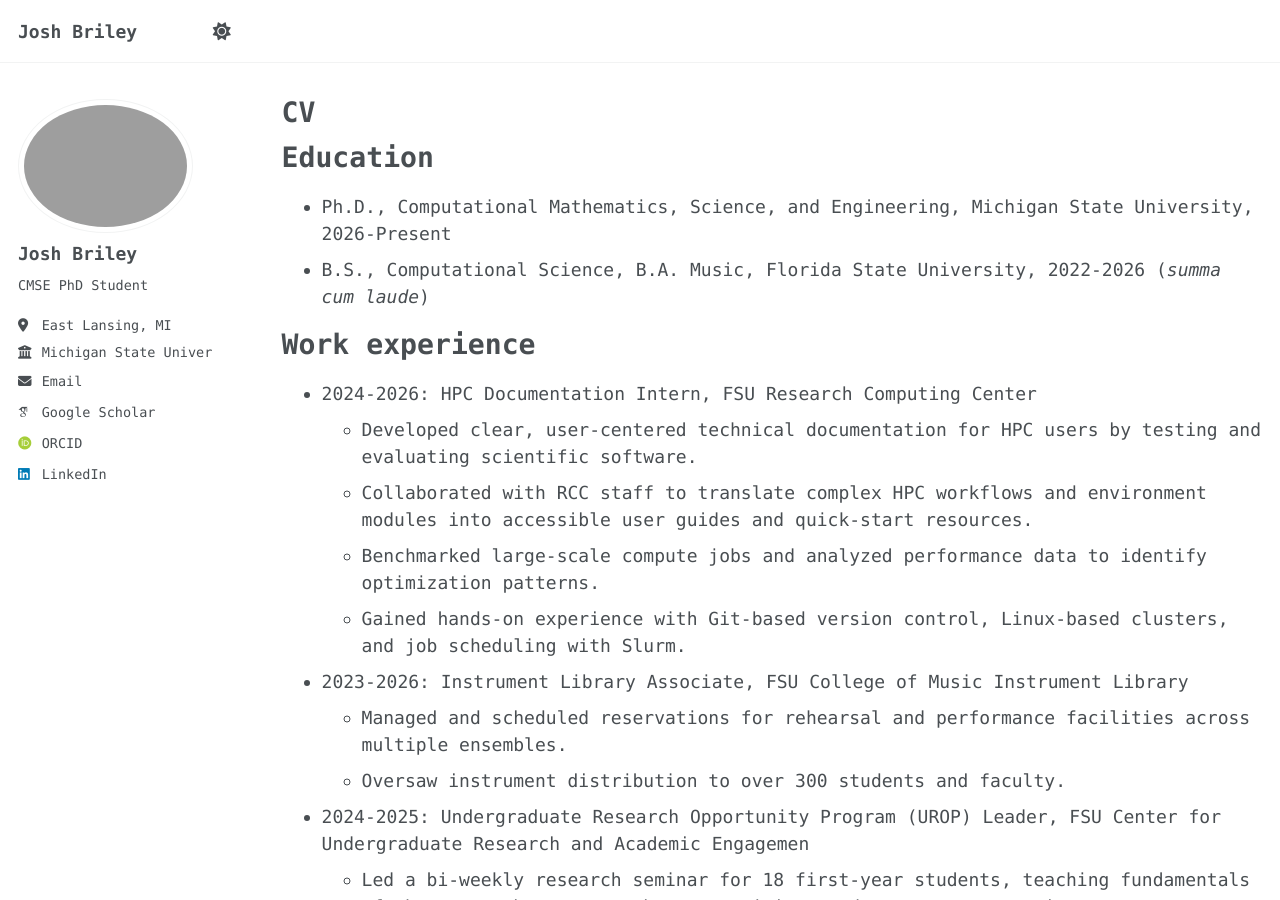
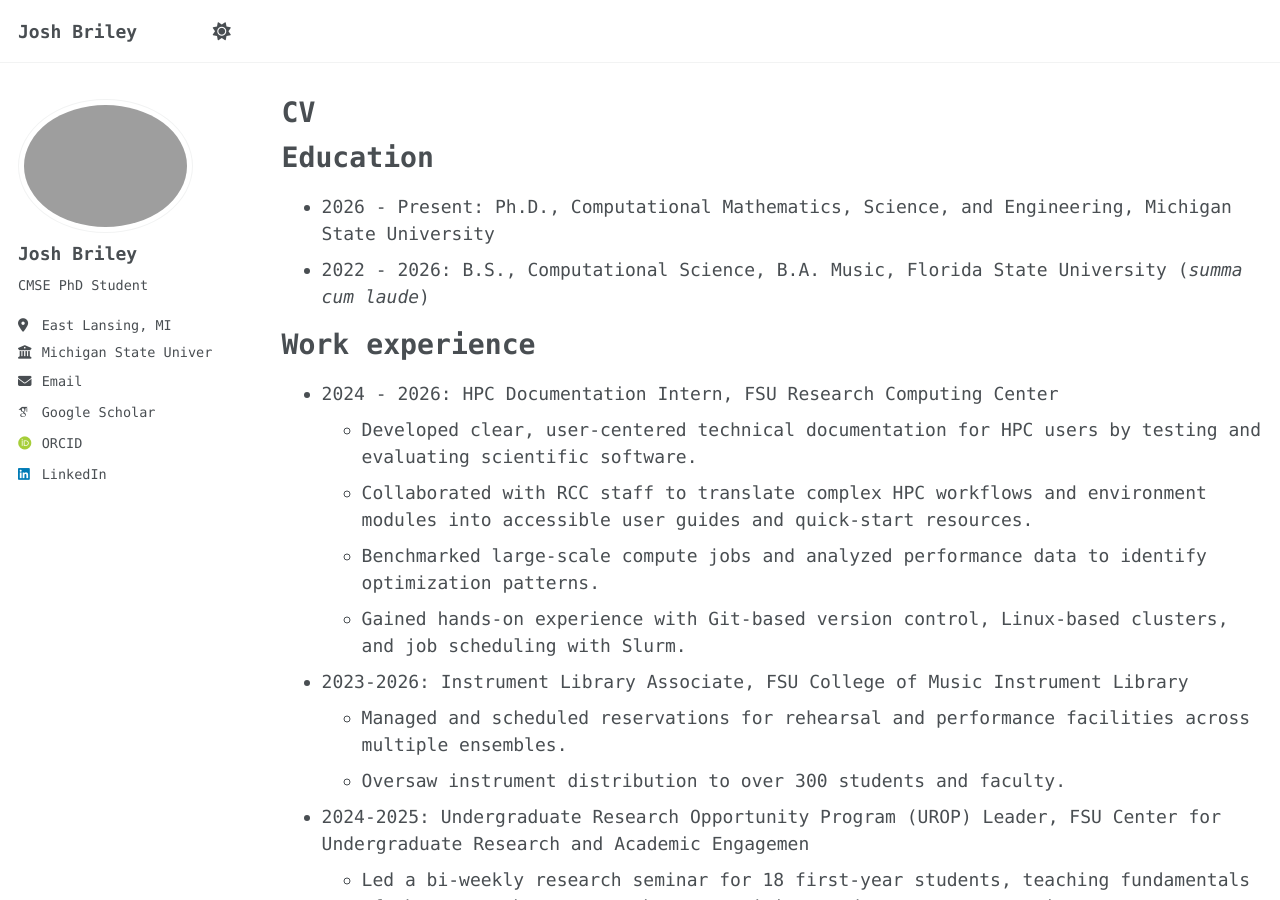
Before and after one commit to joshbriley/joshbriley.github.io, a Jekyll site: the page built from _pages/cv.md, in a window 1280 px wide and 900 px high. Built offline with Jekyll 4.4.1, drawn with Linux system fonts in a browser that asks for light colours; some web fonts are replaced; a script bundle is joined from its source files by our own code; library files that are not in the unit come from our copies.

Commit message:
Update formatting of education and work experience sections

```diff
--- a/_pages/cv.md
+++ b/_pages/cv.md
@@ -11,12 +11,12 @@ redirect_from:
 
 Education
 ======
-* Ph.D., Computational Mathematics, Science, and Engineering, Michigan State University, 2026-Present
-* B.S., Computational Science, B.A. Music, Florida State University, 2022-2026 (*summa cum laude*)
+* 2026 - Present: Ph.D., Computational Mathematics, Science, and Engineering, Michigan State University
+* 2022 - 2026: B.S., Computational Science, B.A. Music, Florida State University (*summa cum laude*)
 
 Work experience
 ======
-* 2024-2026: HPC Documentation Intern, FSU Research Computing Center
+* 2024 - 2026: HPC Documentation Intern, FSU Research Computing Center
   * Developed clear, user-centered technical documentation for HPC users by testing and evaluating scientific software.
   * Collaborated with RCC staff to translate complex HPC workflows and environment modules into accessible user guides and quick-start resources.
   * Benchmarked large-scale compute jobs and analyzed performance data to identify optimization patterns.
```
